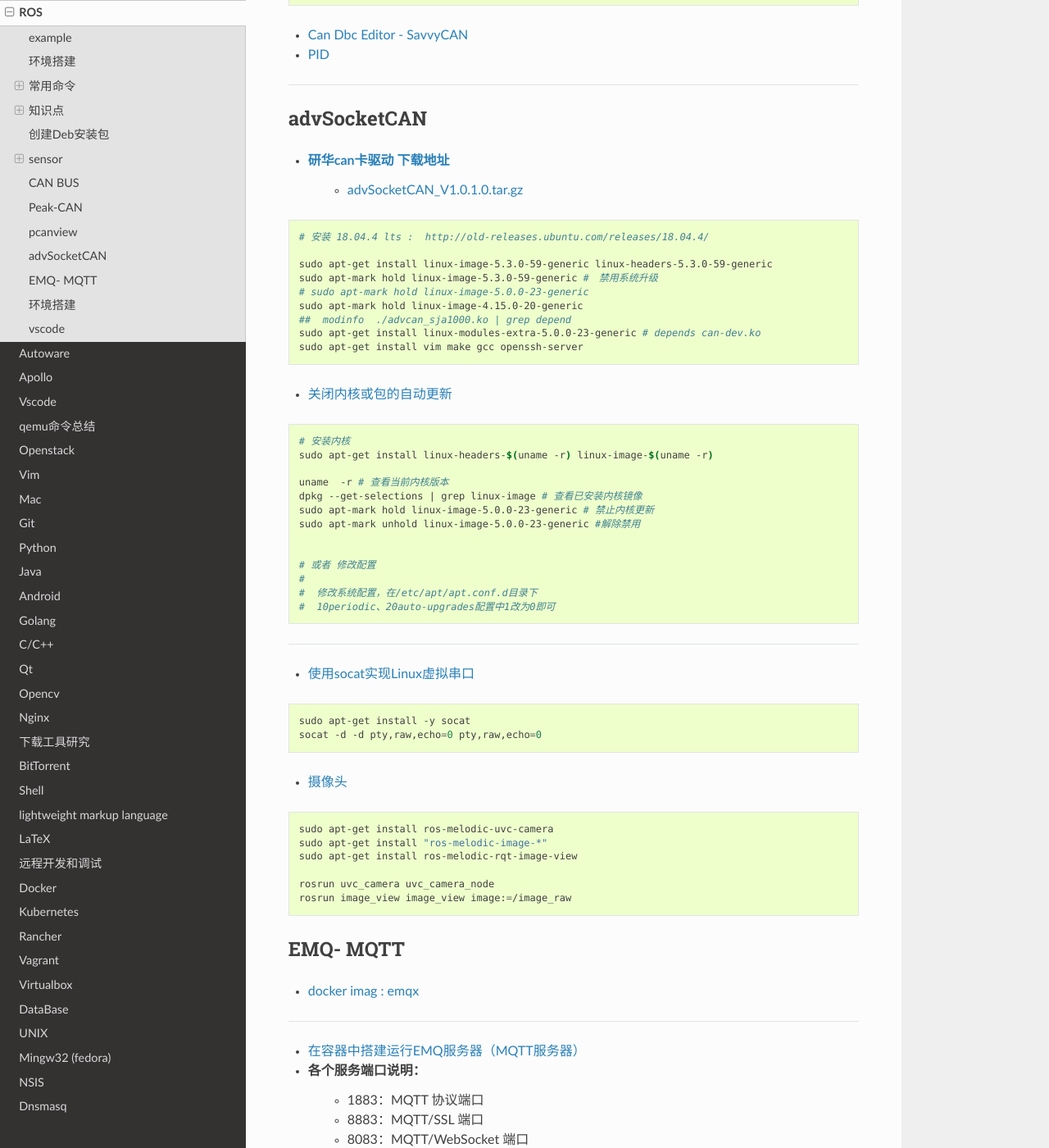
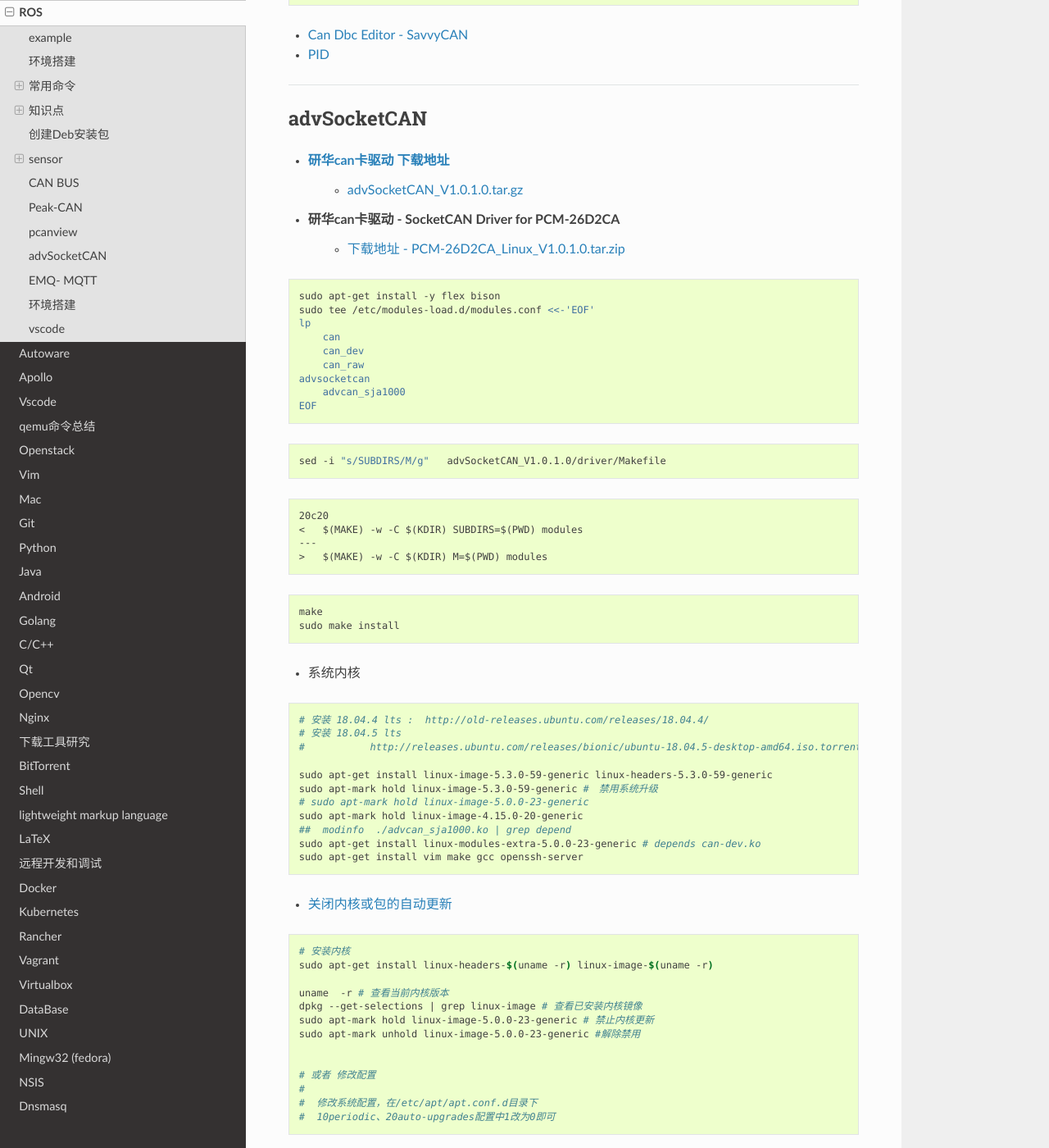
Before and after one commit to my-rds-store/my_space, a Sphinx documentation site: the page built from source/ros/index.rst, in a window 1280 px wide and 1400 px high, scrolled down 14920 px. Shown: the whole window at 82% size. Built offline with Sphinx 7.4.7 and the Read the Docs theme 2.0.0, drawn with Linux system fonts in a browser that asks for light colours.

Commit message:
update ...

```diff
--- a/source/ros/index.rst
+++ b/source/ros/index.rst
@@ -803,9 +803,46 @@ advSocketCAN
 * `研华can卡驱动 下载地址  <https://www.advantech.com.cn/products/b991fa0c-fbbf-b6f7-0540-72301e18edd7/mioe-3680/mod_13aea4bc-7f66-48ca-bc0f-da5b70ef4e50>`_
     * `advSocketCAN_V1.0.1.0.tar.gz <https://advdownload.advantech.com.cn/productfile/Downloadfile4/1-1URWZCF/advSocketCAN_V1.0.1.0.tar.gz>`_
 
+* 研华can卡驱动 - SocketCAN Driver for PCM-26D2CA
+    * `下载地址 - PCM-26D2CA_Linux_V1.0.1.0.tar.zip <https://advdownload.advantech.com.cn/productfile/Downloadfile2/1-1ZDOCLA/PCM-26D2CA_Linux_V1.0.1.0.tar.zip>`_
+
+
+.. code-block:: bash
+
+    sudo apt-get install -y flex bison
+    sudo tee /etc/modules-load.d/modules.conf <<-'EOF'
+    lp
+        can
+        can_dev
+        can_raw
+    advsocketcan
+        advcan_sja1000
+    EOF
+
+.. code-block:: bash
+
+    sed -i "s/SUBDIRS/M/g"   advSocketCAN_V1.0.1.0/driver/Makefile
+
+.. code::
+
+    20c20
+    < 	$(MAKE) -w -C $(KDIR) SUBDIRS=$(PWD) modules
+    ---
+    > 	$(MAKE) -w -C $(KDIR) M=$(PWD) modules
+
+.. code-block:: bash
+
+    make
+    sudo make install
+
+
+* 系统内核
+
 .. code-block:: sh
 
     # 安装 18.04.4 lts :  http://old-releases.ubuntu.com/releases/18.04.4/
+    # 安装 18.04.5 lts
+    #           http://releases.ubuntu.com/releases/bionic/ubuntu-18.04.5-desktop-amd64.iso.torrent
 
     sudo apt-get install linux-image-5.3.0-59-generic linux-headers-5.3.0-59-generic
     sudo apt-mark hold linux-image-5.3.0-59-generic #　禁用系统升级
```
